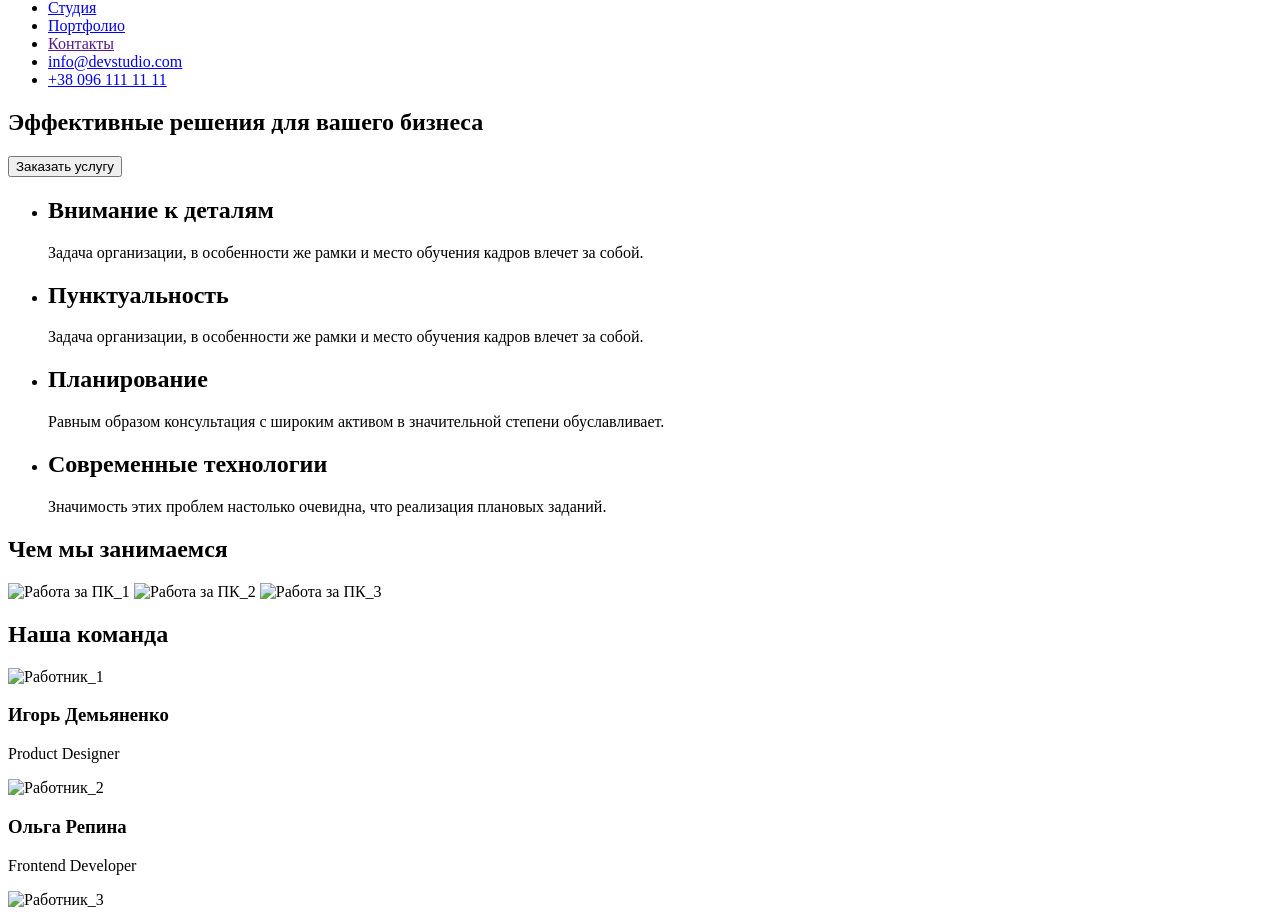
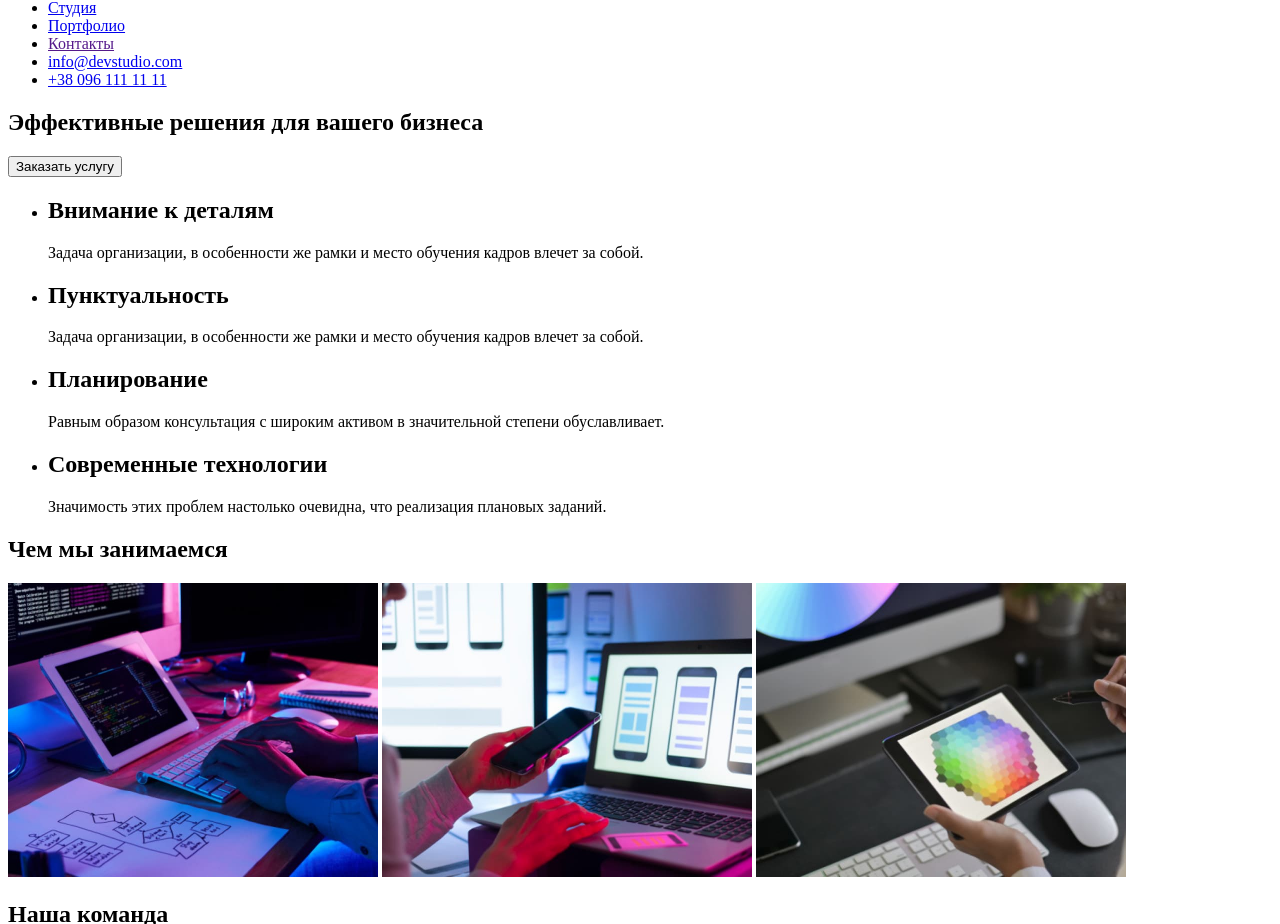
Before and after one commit to MakcimkiN27/01, a plain HTML site: page index.html in a window 1280 px wide. Shown: the part 43-967 px from the top of the page. Drawn offline with Linux system fonts and the light colour scheme.

Commit message:
Update index.html

```diff
--- a/index.html
+++ b/index.html
@@ -1,5 +1,5 @@
 <!DOCTYPE html>
-<html lang="en">
+<html lang="ru">
 <head>
     <meta charset="UTF-8">
     <meta http-equiv="X-UA-Compatible" content="IE=edge">
@@ -61,20 +61,20 @@
             </section>
             <section>
                 <h2 class="clints-title">Чем мы занимаемся</h2>
-                    <img src="./images/img_1 (1).jpg" alt="Работа за ПК_1" width="370" class="clints-img">
-                    <img src="./images/img_2 (1).jpg" alt="Работа за ПК_2" width="370" class="clints-img">
-                    <img src="./images/img_3 (1).jpg" alt="Работа за ПК_3" width="370"class="clints-img">
+                    <img src="./images/img_1.jpg" alt="Работа за ПК_1" width="370" class="clints-img">
+                    <img src="./images/img_2.jpg" alt="Работа за ПК_2" width="370" class="clints-img">
+                    <img src="./images/img_3.jpg" alt="Работа за ПК_3" width="370"class="clints-img">
                 <h2 class="clints-title">Наша команда</h2>
-                    <img src="./images/Foto_1 (1).jpg" alt="Работник_1" width="270" class="clints-img">
+                    <img src="./images/Foto_1.jpg" alt="Работник_1" width="270" class="clints-img">
                         <h3>Игорь Демьяненко</h3>
                         <p>Product Designer</p>
-                    <img src="./images/Foto_2 (1).jpg" alt="Работник_2" width="270" class="clints-img">
+                    <img src="./images/Foto_2.jpg" alt="Работник_2" width="270" class="clints-img">
                         <h3>Ольга Репина</h3>
                         <p>Frontend Developer</p>
-                    <img src="./images/Foto_3 (1).jpg" alt="Работник_3" width="270" class="clints-img">
+                    <img src="./images/Foto_3.jpg" alt="Работник_3" width="270" class="clints-img">
                         <h3>Николай Тарасов</h3>
                         <p>Marketing</p>
-                    <img src="./images/Foto_4 (1).jpg" alt="Работник_4" width="270" class="clints-img">
+                    <img src="./images/Foto_4.jpg" alt="Работник_4" width="270" class="clints-img">
                         <h3>Михаил Ермаков</h3>
                         <p>UI Designer</p>
             </section>
```
